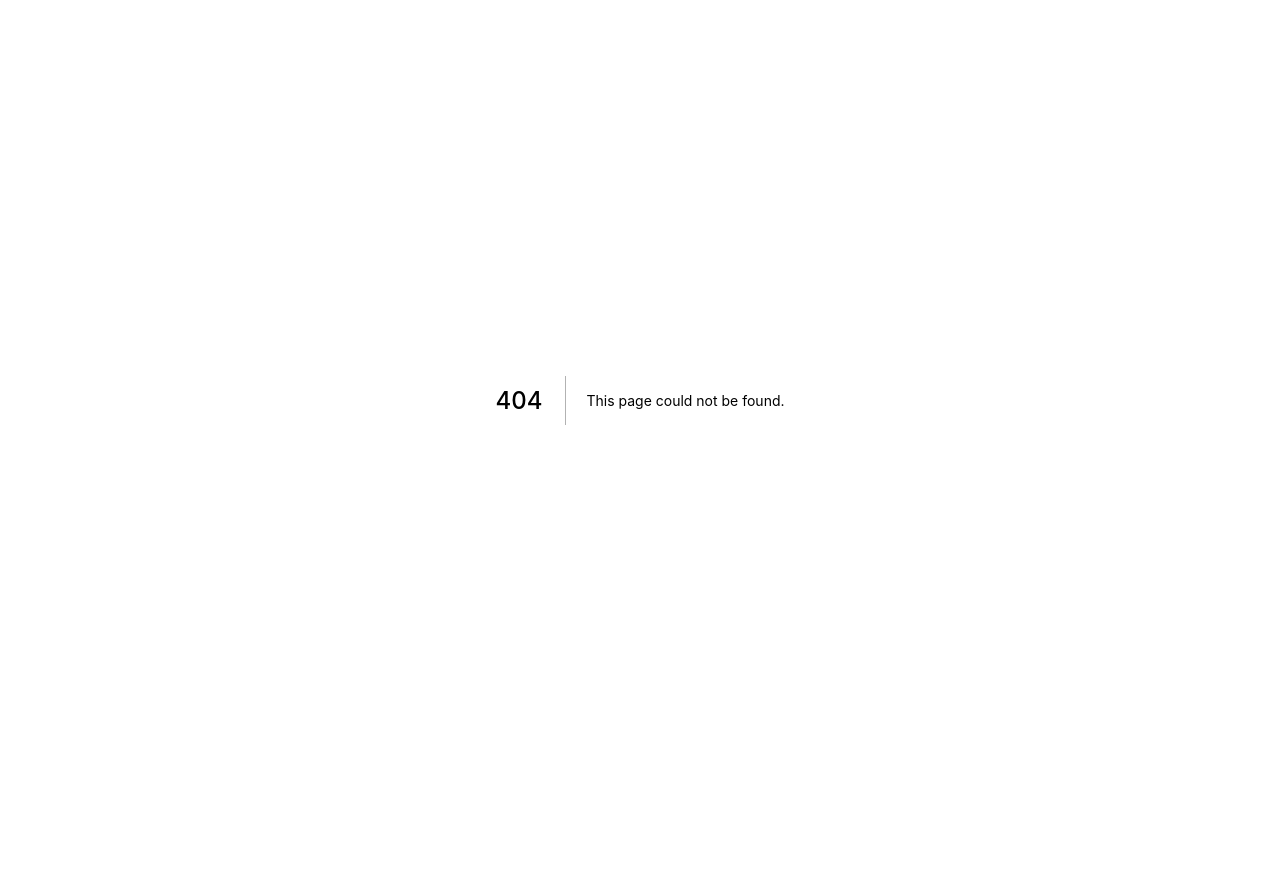
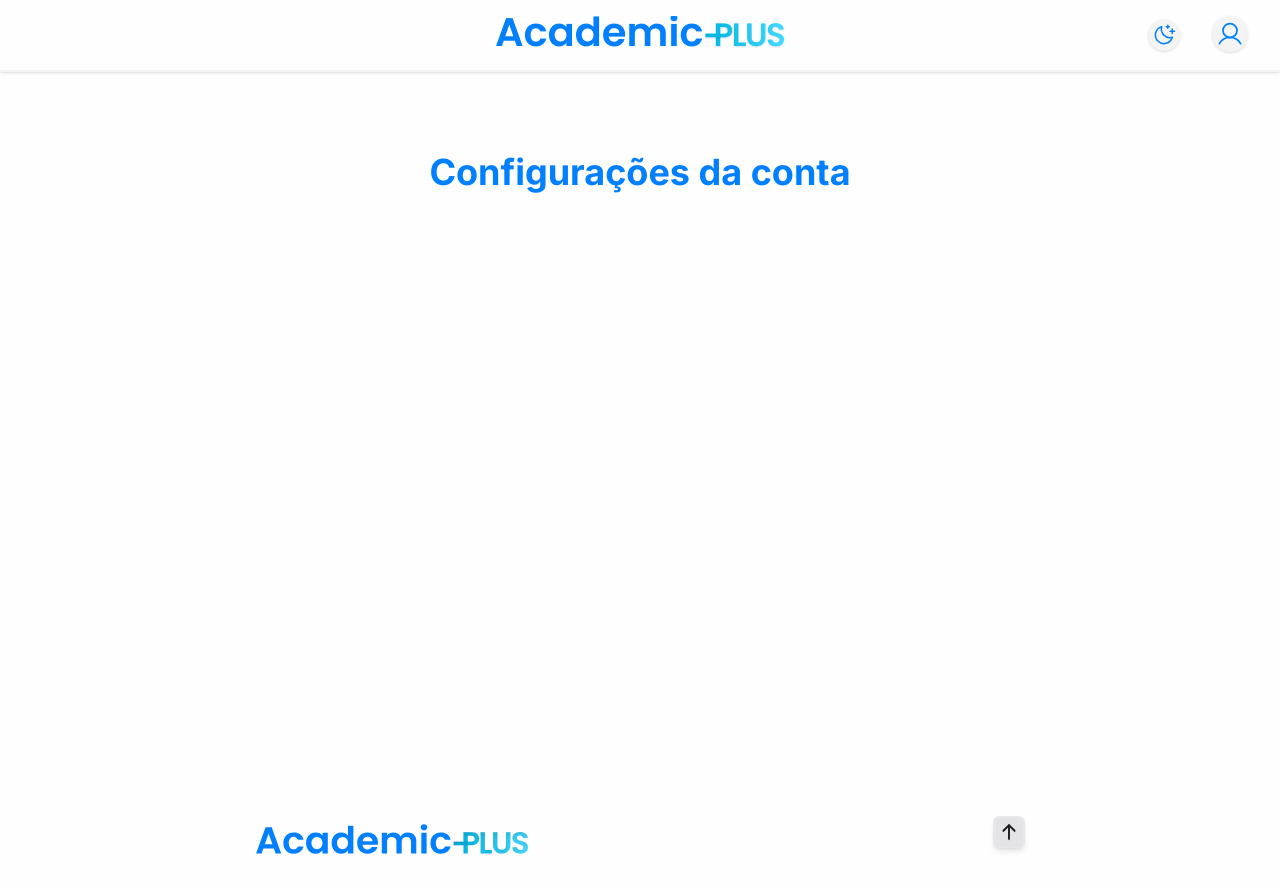
Before and after one commit to xandong/academic-plus, a Next.js app: page /settings in a window 1280 px wide. Before the commit this address had no page. Before the commit the page ends 800 px from the top, so only its background shows below. Built offline with nearby package versions, Linux system fonts and the light colour scheme.

Commit message:
create page Settings

```diff
--- /dev/null
+++ b/src/pages/settings.tsx
@@ -0,0 +1,17 @@
+import Head from "next/head";
+import Footer from "../components/Footer";
+import Header from "../components/Header";
+import Main from "../components/Main";
+
+export default function Settings() {
+  return (
+    <>
+      <Head>
+        <title>Configurações</title>
+      </Head>
+      <Header />
+      <Main title="Configurações da conta">{}</Main>
+      <Footer />
+    </>
+  );
+}
```
